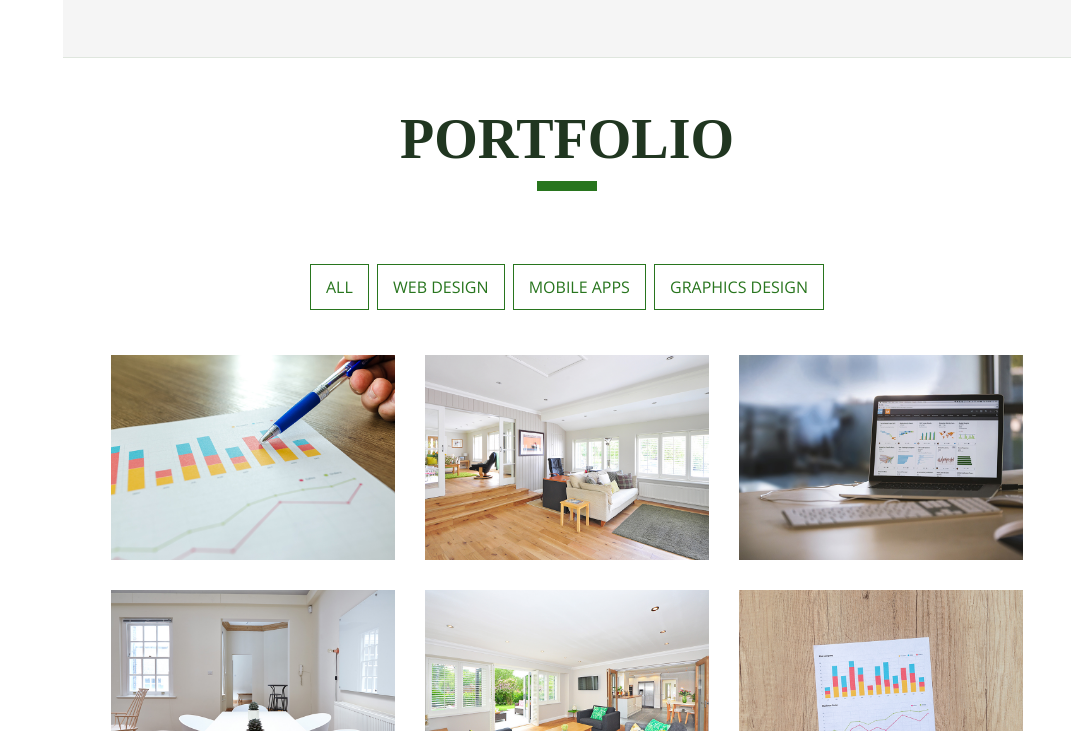
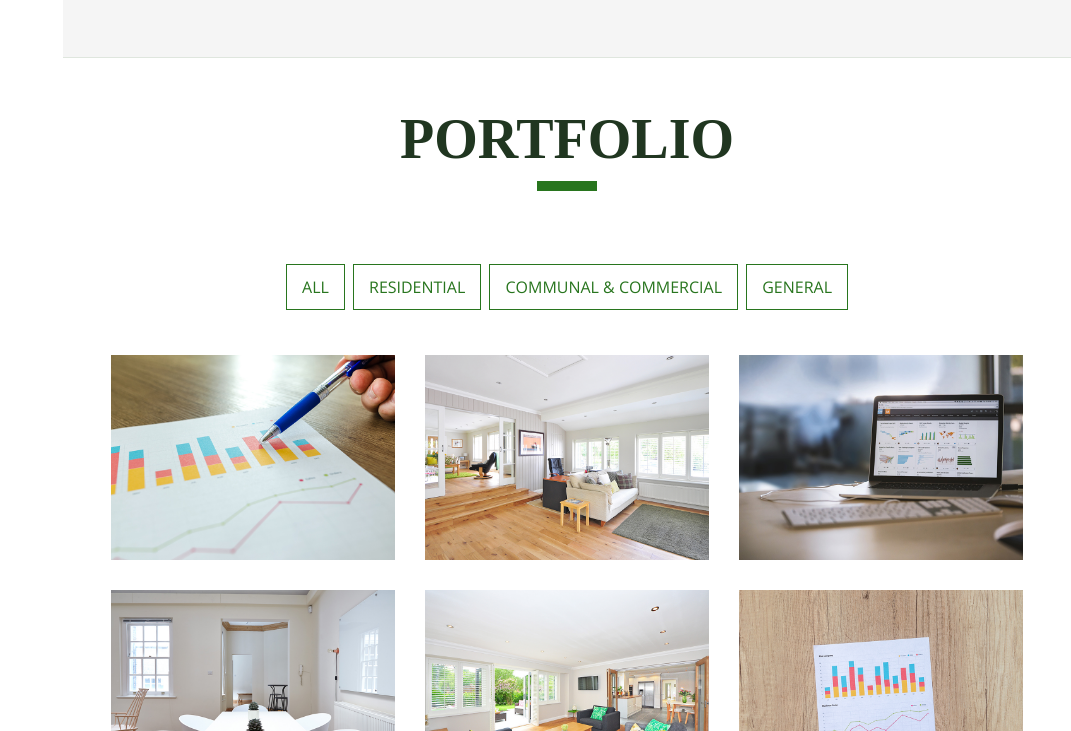
Before and after one commit to nwakonnection/nkonnection, a plain HTML site: page index.html in a window 1280 px wide. Shown: the part 1542-2273 px from the top of the page, without its empty margins (209-1280 px from the left). Drawn offline with nearby package versions, Linux system fonts and the light colour scheme; a web font is replaced by a local one.

Commit message:
Update index.html

```diff
--- a/index.html
+++ b/index.html
@@ -177,9 +177,9 @@ License URL: https://creativecommons.org/licenses/by/4.0/
               <div class="col-md-12">
                 <div class="port-head-cont">
                   <button class="btn btn-general btn-green filter-b" data-filter="all">All</button>
-                  <button class="btn btn-general btn-green filter-b" data-filter="consulting">Web Design</button>
-                  <button class="btn btn-general btn-green filter-b" data-filter="finance">Mobile Apps</button>
-                  <button class="btn btn-general btn-green filter-b" data-filter="marketing">Graphics Design</button>
+                  <button class="btn btn-general btn-green filter-b" data-filter="consulting">Residential</button>
+                  <button class="btn btn-general btn-green filter-b" data-filter="finance">Communal & Commercial</button>
+                  <button class="btn btn-general btn-green filter-b" data-filter="marketing">General</button>
                 </div>
               </div>
           </div>
```
